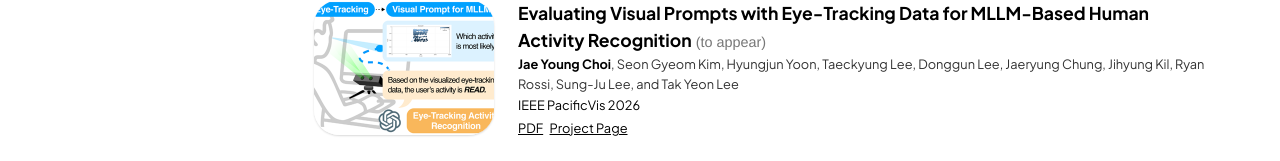
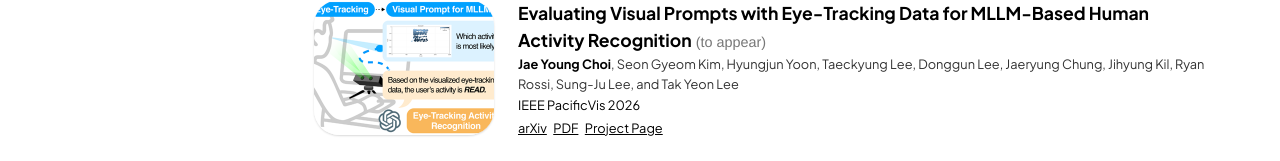
Before and after one commit to jaeyoungchoi1/jaeyoungchoi1.github.io, a React (Vite) app: page / in a window 1280 px wide. Shown: the part 483-644 px from the top of the page. Built offline with nearby package versions, Linux system fonts and the light colour scheme.

Commit message:
pv arxiv

```diff
--- a/src/components/sections/PublicationSection.jsx
+++ b/src/components/sections/PublicationSection.jsx
@@ -12,6 +12,7 @@ const PublicationsSection = () => {
       teaser: "/pacificvis26-thumb.png",
       confImage: "/pacificvis2026.png",
       links: [
+        { label: "arXiv", url: "https://arxiv.org/abs/2604.09585"},
         { label: "PDF", url: "/PacificVis_26-11-2.pdf"},
         { label: "Project Page", url: "https://eyetrackingvisualprompts.github.io" },
       ]
```
